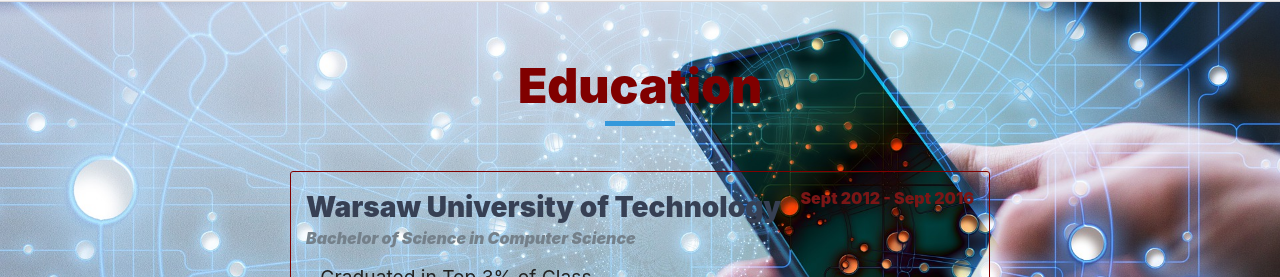
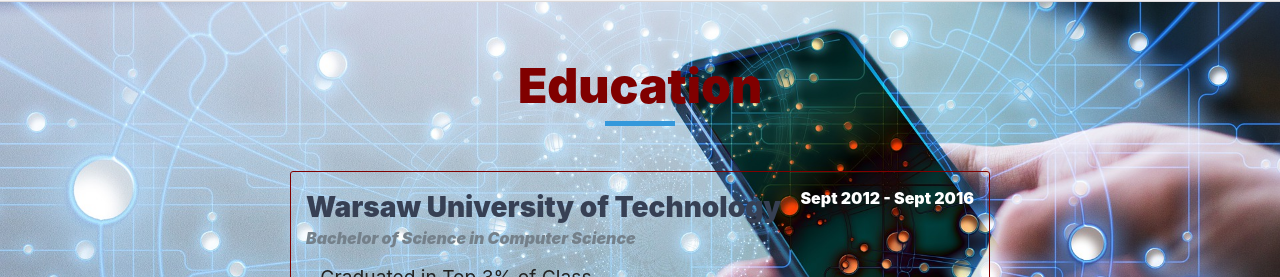
Before and after one commit to greenwood712/portfoliio, a React (Create React App) app: page / in a window 1280 px wide. Shown: the part 2568-2845 px from the top of the page. Built offline with nearby package versions, Linux system fonts and the light colour scheme.

Commit message:
change color of education date

```diff
--- a/public/css/styles.css
+++ b/public/css/styles.css
@@ -513,7 +513,7 @@ footer {
 }
 
 .education-block span {
-    color: #7a1616;
+    color: #fff;
     font-weight: 900;
     float: right
 }
```
